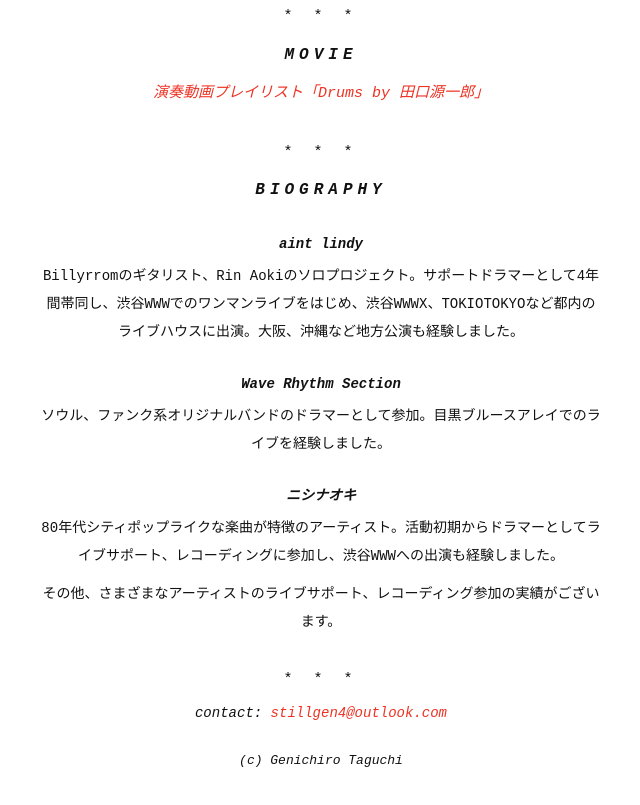
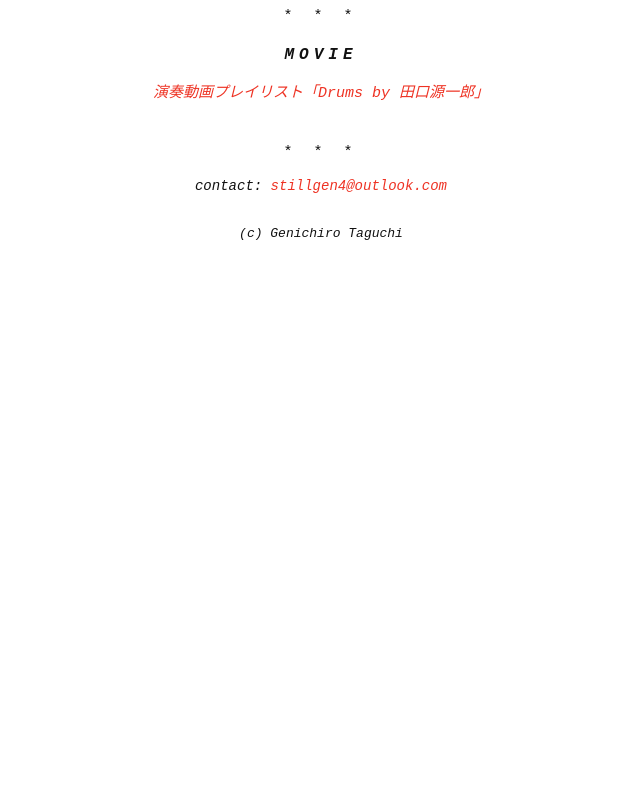
Before and after one commit to nicepotato2/genichiro-taguchi, a plain HTML site: page index.html in a window 1280 px wide. Shown: the part 969-1774 px from the top of the page, without its empty margins (319-959 px from the left). After the commit the page ends 1280 px from the top, so only its background shows below. Drawn offline with Linux system fonts and the light colour scheme.

Commit message:
Biographyを全カット（メニューからも削除）

```diff
--- a/index.html
+++ b/index.html
@@ -88,7 +88,6 @@
   <nav>
     <span class="sep">|</span> <a href="#works">Works</a>
     <span class="sep">|</span> <a href="#movie">Movie</a>
-    <span class="sep">|</span> <a href="#biography">Biography</a>
   </nav>
 
   <p class="stars">* * *</p>
@@ -116,25 +115,6 @@
 
   <p class="stars">* * *</p>
 
-  <!-- ===== Biography ===== -->
-  <section id="biography">
-    <h2>BIOGRAPHY</h2>
-    <div class="bio">
-      <h3>aint lindy</h3>
-      <p>Billyrromのギタリスト、Rin Aokiのソロプロジェクト。サポートドラマーとして4年間帯同し、渋谷WWWでのワンマンライブをはじめ、渋谷WWWX、TOKIOTOKYOなど都内のライブハウスに出演。大阪、沖縄など地方公演も経験しました。</p>
-
-      <h3>Wave Rhythm Section</h3>
-      <p>ソウル、ファンク系オリジナルバンドのドラマーとして参加。目黒ブルースアレイでのライブを経験しました。</p>
-
-      <h3>ニシナオキ</h3>
-      <p>80年代シティポップライクな楽曲が特徴のアーティスト。活動初期からドラマーとしてライブサポート、レコーディングに参加し、渋谷WWWへの出演も経験しました。</p>
-
-      <p>その他、さまざまなアーティストのライブサポート、レコーディング参加の実績がございます。</p>
-    </div>
-  </section>
-
-  <p class="stars">* * *</p>
-
   <footer>
     <p class="contact">contact: <a href="mailto:stillgen4@outlook.com">stillgen4@outlook.com</a></p>
     <p class="copy">(c) Genichiro Taguchi</p>
```
